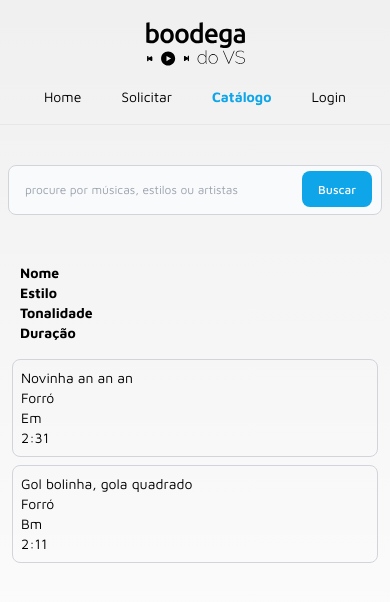
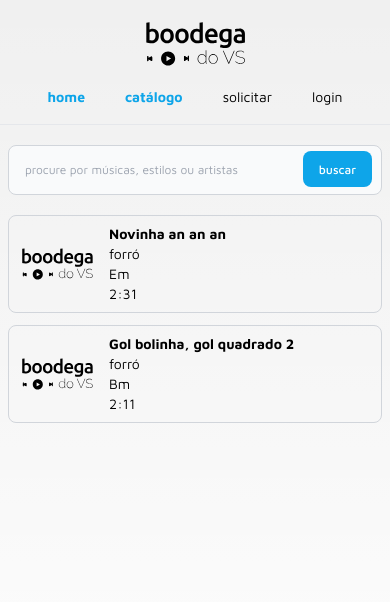
Before and after one commit to JadsonSouzaDev/boodega-do-vs-web, a Next.js app: page /catalogo in a window 390 px wide. Shown: the top 602 px of the page. Built offline with nearby package versions, Linux system fonts and the light colour scheme.

Commit message:
feat: create song page

```diff
--- /dev/null
+++ b/src/app/catalogo/[slug]/page.tsx
@@ -0,0 +1,21 @@
+"use client";
+
+import { useParams } from "next/navigation";
+import BPage from "@/components/BPage";
+import BSection from "@/components/BSection";
+import BText from "@/components/BText";
+import { songs } from "@/mocks/songs";
+import BHeading from "@/components/BHeading";
+
+export default function Song() {
+  const params = useParams();
+  const song = songs.find((s) => s.slug === params.slug);
+
+  return (
+    <BPage>
+      <BSection id="search-bar" className=" py-5 md:py-10 px-2">
+        <BHeading>{song?.name}</BHeading>
+      </BSection>
+    </BPage>
+  );
+}
--- a/src/app/catalogo/page.tsx
+++ b/src/app/catalogo/page.tsx
@@ -1,42 +1,40 @@
+"use client";
+
+import { useRouter } from "next/navigation";
+
 import BFlex from "@/components/BFlex";
 import BPage from "../../components/BPage";
 import BSection from "../../components/BSection";
 import BSearch from "@/components/BSearch";
 import BList from "@/components/BList";
+import { songs } from "@/mocks/songs";
 
 export default function Catalog() {
+  const router = useRouter();
+  const rows = [...songs];
+
   const headers = [
-    { label: "Nome", key: "name" },
-    { label: "Estilo", key: "style" },
-    { label: "Tonalidade", key: "tonality" },
-    { label: "Duração", key: "duration" },
+    { label: "nome", key: "name" },
+    { label: "estilo", key: "style" },
+    { label: "tonalidade", key: "tonality" },
+    { label: "duração", key: "duration" },
   ];
 
-  const rows = [
-    {
-      name: "Novinha an an an",
-      style: "Forró",
-      tonality: "Em",
-      duration: "2:31",
-    },
-    {
-      name: "Gol bolinha, gola quadrado",
-      style: "Forró",
-      tonality: "Bm",
-      duration: "2:11",
-    },
-  ];
+  const pushToSongPage = (index: number) => {
+    const song = rows.at(index);
+    router.push(`/catalogo/${song?.slug}`);
+  };
 
   return (
     <BPage>
-      <BSection id="search-bar" className="py-10 px-2">
+      <BSection id="search-bar" className=" py-5 md:py-10 px-2">
         <BFlex className="w-full">
           <BSearch placeholder="procure por músicas, estilos ou artistas" />
         </BFlex>
       </BSection>
-      <BSection id="list" className="px-3">
+      <BSection id="list" className="px-2">
         <BFlex className="w-full">
-          <BList headers={headers} rows={rows} />
+          <BList headers={headers} rows={rows} onClick={pushToSongPage} />
         </BFlex>
       </BSection>
     </BPage>
--- a/src/components/BFlex/index.tsx
+++ b/src/components/BFlex/index.tsx
@@ -1,21 +1,32 @@
-import { ChildrenType, StyleCommonType } from "../../../types/components";
+"use client"
+
+import {
+  ChildrenType,
+  ClickableType,
+  StyleCommonType,
+} from "../../../types/components";
 
 type BFlexType = {
   orientation?: "column" | "row";
   gap?: number;
 } & ChildrenType &
-  StyleCommonType;
+  StyleCommonType &
+  ClickableType;
 
 const BFlex = ({
   children,
   className = "",
   orientation = "column",
   gap = 0,
+  onClick,
 }: BFlexType) => {
-  const orientationCss = orientation === 'column' ? 'flex-col' : 'flex-row';
+  const orientationCss = orientation === "column" ? "flex-col" : "flex-row";
   const gapCss = gap > 0 ? `gap-${gap}` : "";
   return (
-    <div className={`flex ${orientationCss} ${gapCss} ${className}`}>
+    <div
+      className={`flex ${orientationCss} ${gapCss} ${className}`}
+      onClick={onClick}
+    >
       {children}
     </div>
   );
--- a/src/components/BGrid/index.tsx
+++ b/src/components/BGrid/index.tsx
@@ -1,12 +1,24 @@
-import { ChildrenType, StyleCommonType } from "../../../types/components";
+import {
+  ChildrenType,
+  ClickableType,
+  StyleCommonType,
+} from "../../../types/components";
 
 const BGrid = ({
   cols,
   children,
   className,
-}: { cols: number } & ChildrenType & StyleCommonType) => {
+  onClick,
+}: { cols: number } & ChildrenType & StyleCommonType & ClickableType) => {
   return (
-    <div className={`grid grid-cols-${cols ?? 1} ${className}`}>{children}</div>
+    <div
+      className={`grid grid-cols-${
+        cols ?? 1
+      } gap-1 grid-flow-col auto-cols-fr ${className}`}
+      onClick={onClick}
+    >
+      {children}
+    </div>
   );
 };
 
--- /dev/null
+++ b/src/components/BHeading/index.tsx
@@ -0,0 +1,55 @@
+import { ReactNode } from "react";
+import colors from "@/constants/colors";
+import variants from "@/constants/variants";
+
+export type HeadingProps = {
+  children: ReactNode;
+  as?: "h1" | "h2" | "h3" | "h4" | "h5" | "h6";
+  className?: string;
+  variant?: variants;
+  align?: "left" | "right" | "center" | "justify";
+};
+
+const BHeading = ({
+  as = "h1",
+  children,
+  className,
+  variant = "black",
+  align = "left",
+}: HeadingProps) => {
+  const commonClass =
+    "font-bold leading-normal md:leading-normal lg:leading-normal";
+
+  const sizes = {
+    h1: "text-2xl md:text-3xl lg:text-4xl",
+    h2: "text-xl md:text-2xl lg:text-3xl",
+    h3: "text-lg md:text-xl lg:text-2xl",
+    h4: "text-base md:text-lg lg:text-xl",
+    h5: "text-sm md:text-base lg:text-lg",
+    h6: "text-xs md:text-sm lg:text-base",
+  };
+
+  const customizedClass = `${commonClass} ${sizes[as]} text-${colors[variant]} text-${align} ${className}`;
+
+  switch (as) {
+    case "h1":
+      return <h1 className={customizedClass}>{children}</h1>;
+
+    case "h2":
+      return <h2 className={customizedClass}>{children}</h2>;
+
+    case "h3":
+      return <h3 className={customizedClass}>{children}</h3>;
+
+    case "h4":
+      return <h4 className={customizedClass}>{children}</h4>;
+
+    case "h5":
+      return <h5 className={customizedClass}>{children}</h5>;
+
+    case "h6":
+      return <h6 className={customizedClass}>{children}</h6>;
+  }
+};
+
+export default BHeading;
--- a/src/components/BList/index.tsx
+++ b/src/components/BList/index.tsx
@@ -1,7 +1,10 @@
+"use client";
+
+import Image from "next/image";
+import get from "lodash/get";
 import BFlex from "../BFlex";
 import BGrid from "../BGrid";
 import BText from "../BText";
-import get from "lodash/get";
 
 type RowList = {
   label: string;
@@ -11,32 +14,99 @@
 type BListProps<Type> = {
   headers: RowList[];
   rows: Type[];
+  onClick: (index: number) => void;
 };
 
-function BList<Type>({ rows, headers }: BListProps<Type>) {
+function BList<Type>({ rows, headers, onClick }: BListProps<Type>) {
   const className =
     "p-2 md:p-3 border border-gray-300 rounded-lg dark:border-gray-600 hover:bg-sky-300 hover:dark:bg-sky-700 hover:cursor-pointer";
 
   return (
     <BFlex className="gap-2 md:gap-3">
-      {/* Headers */}
-      <BGrid cols={headers.length} className="p-2 ">
+      {/* MD Headers */}
+      <BGrid cols={headers.length} className="p-2 hidden md:grid">
         {headers.map((head, key) => {
-          return <BText key={key} className={`font-bold ${key === 0 ? 'col-span-1': 'col-span-1'}`}>{head.label}</BText>;
+          return (
+            <BText
+              key={key}
+              className={`font-bold ${key === 0 ? "col-span-2" : ""}`}
+            >
+              {head.label}
+            </BText>
+          );
         })}
       </BGrid>
 
-      {/* Rows */}
-        {rows.map((row) => {
+      {/* MD Rows */}
+      <BFlex className="gap-3 hidden md:flex">
+        {rows.map((row, keyRow) => {
           return (
-            <BGrid cols={headers.length} className={className}>
+            <BGrid
+              key={keyRow}
+              cols={headers.length}
+              className={className}
+              onClick={() => onClick(keyRow)}
+            >
               {headers.map((head, key) => {
-                return <BText key={key} className={`${key === 0 ? 'col-span-1': 'col-span-1'}`}>{get(row, head.key)}</BText>;
+                return (
+                  <BText
+                    key={key}
+                    className={`${key === 0 ? "col-span-2" : ""}`}
+                  >
+                    {get(row, head.key)}
+                  </BText>
+                );
               })}
             </BGrid>
           );
         })}
+      </BFlex>
 
+      {/* Mobile Rows */}
+      <BFlex className="gap-3 md:hidden">
+        {rows.map((row, keyRow) => {
+          return (
+            <BFlex
+              key={keyRow}
+              className={`gap-3 ${className}`}
+              orientation="row"
+              onClick={() => {
+                onClick(keyRow);
+              }}
+            >
+              <BFlex className="justify-center">
+                <Image
+                  src="/logo.svg"
+                  alt="Logo"
+                  className="dark:invert w-20"
+                  width={0}
+                  height={0}
+                  priority
+                />
+              </BFlex>
+              <BFlex>
+                {headers.map((head, key) => {
+                  return (
+                    <BFlex
+                      orientation="row"
+                      className="justify-between"
+                      key={key}
+                    >
+                      <BText
+                        className={`${
+                          key === 0 ? "font-bold" : "dark:text-gray-400"
+                        }`}
+                      >
+                        {get(row, head.key)}
+                      </BText>
+                    </BFlex>
+                  );
+                })}
+              </BFlex>
+            </BFlex>
+          );
+        })}
+      </BFlex>
     </BFlex>
   );
 }
--- a/src/components/BNavbar/index.tsx
+++ b/src/components/BNavbar/index.tsx
@@ -9,10 +9,10 @@
 
 const BNavbar = () => {
   const items = [
-    { label: "Home", href: "/" },
-    { label: "Solicitar", href: "/solicitar" },
-    { label: "Catálogo", href: "/catalogo" },
-    { label: "Login", href: "/login" },
+    { label: "home", href: "/" },
+    { label: "catálogo", href: "/catalogo" },
+    { label: "solicitar", href: "/solicitar" },
+    { label: "login", href: "/login" },
   ];
 
   const pathname = usePathname();
@@ -37,7 +37,7 @@
         <nav className="flex flex-row gap-10 md-gap-4 items-center">
           {items.map((item, key) => {
             return (
-              <BAnchor className={`${pathname === item.href ? "text-sky-500 font-bold" : ''}`} key={key} href={item.href}>
+              <BAnchor className={`${pathname.startsWith(item.href) ? "text-sky-500 font-bold" : ''}`} key={key} href={item.href}>
                 <BText fontSize="base"> {item.label}</BText>
               </BAnchor>
             );
--- a/src/components/BSearch/index.tsx
+++ b/src/components/BSearch/index.tsx
@@ -42,7 +42,7 @@
           type="button"
           className="text-white absolute right-2.5 bottom-2 md:bottom-2.5 bg-sky-500 hover:bg-sky-600 focus:ring-4 text-sm focus:outline-none focus:ring-sky-300 font-medium rounded-lg px-4 py-2 dark:bg-sky-600 dark:hover:bg-sky-700 dark:focus:ring-sky-800"
         >
-          <BText className="text-xs md:text-sm">Buscar</BText>
+          <BText className="text-xs md:text-sm">buscar</BText>
         </button>
       </div>
     </div>
--- /dev/null
+++ b/src/mocks/songs.ts
@@ -0,0 +1,18 @@
+export const songs = [
+  {
+    id: "0c059bb4-cc92-4dfc-afdc-6a7c014db070",
+    slug: "novinha-an-an-an",
+    name: "Novinha an an an",
+    style: "forró",
+    tonality: "Em",
+    duration: "2:31",
+  },
+  {
+    id: "37cb01ea-3925-4c84-84b4-23cd0b91ded0",
+    slug: "gol-bolinha",
+    name: "Gol bolinha, gol quadrado 2",
+    style: "forró",
+    tonality: "Bm",
+    duration: "2:11",
+  },
+];
--- a/types/components.ts
+++ b/types/components.ts
@@ -1,2 +1,3 @@
 export type ChildrenType = { children: React.ReactNode };
 export type StyleCommonType = { className?: string };
+export type ClickableType = { onClick?: () => void };
```
